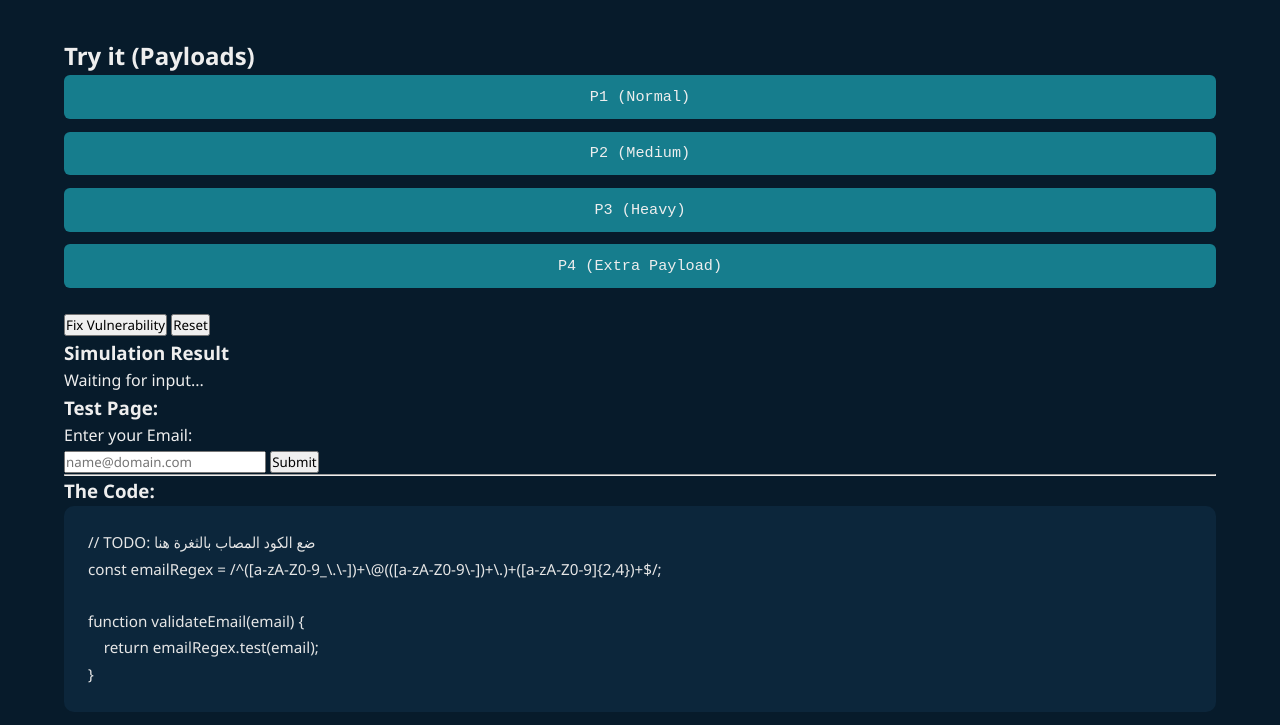
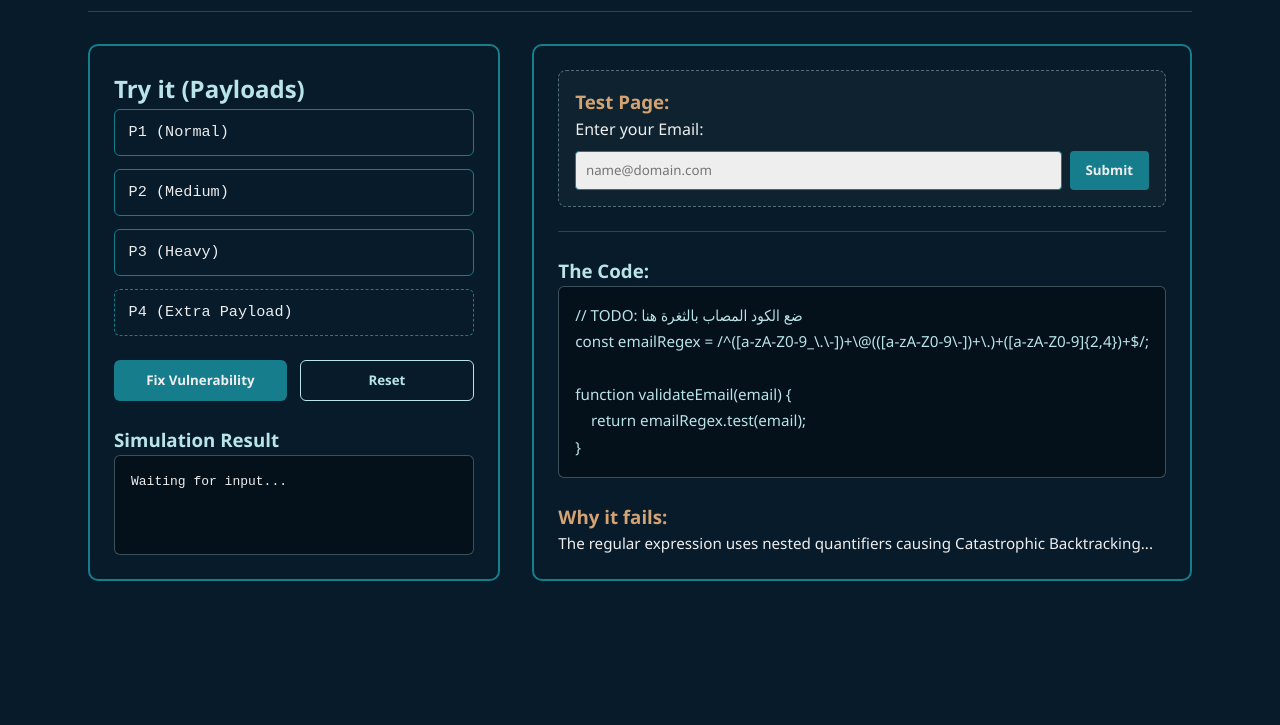
Before and after one commit to sanaalshboul/Final-Project, a plain HTML site: page finle project/lab3.html in a window 1280 px wide. Shown: the part 247-972 px from the top of the page. After the commit the page ends 860 px from the top, so only its background shows below. Drawn offline with Linux system fonts and the light colour scheme.

Commit message:
Update style.css

```diff
--- a/finle project/style.css
+++ b/finle project/style.css
@@ -412,3 +412,77 @@ pre {
         grid-template-columns: 1fr;
     }
 }
+
+/* ================= Lab 3 Custom Layout ================= */
+.lab-container { max-width: 1200px; margin: 2rem auto; padding: 0 1.5rem; }
+.lab-header { margin-bottom: 2rem; border-bottom: 1px solid rgba(185, 228, 232, 0.2); padding-bottom: 1rem; }
+.badge { background-color: #167D8D; color: #EEEEEE; padding: 0.25rem 0.75rem; border-radius: 4px; font-weight: bold; }
+.lab-header h1 { color: #B9E4E8; }
+
+.lab-grid {
+    display: grid;
+    grid-template-columns: 1fr 1fr;
+    gap: 2rem;
+    align-items: start;
+}
+
+/* البوكس الكبير للعمودين */
+.panel {
+    background-color: rgba(7, 27, 43, 0.6);
+    border: 2px solid #167D8D;
+    border-radius: 10px;
+    padding: 1.5rem;
+}
+
+.panel h2, .panel h3 { color: #B9E4E8; margin-top: 0; }
+
+/* أزرار البايلود */
+.payload-buttons { display: flex; flex-direction: column; gap: 0.8rem; margin-bottom: 1.5rem; }
+.payload-btn {
+    background-color: #071B2B; color: #EEEEEE; border: 1px solid #167D8D;
+    padding: 0.85rem; border-radius: 6px; text-align: left; cursor: pointer; transition: 0.2s;
+}
+.payload-btn:hover { background-color: #167D8D; }
+.custom-payload-btn { border-style: dashed; } /* لتمييز الزر الرابع */
+
+.control-actions { display: flex; gap: 0.8rem; margin-bottom: 1.5rem; }
+.fix-btn, .reset-btn { flex: 1; padding: 0.65rem; border: none; border-radius: 6px; cursor: pointer; font-weight: bold;}
+.fix-btn { background-color: #167D8D; color: #EEEEEE; }
+.reset-btn { background-color: transparent; border: 1px solid #B9E4E8; color: #B9E4E8; }
+
+.result-box {
+    background-color: #04101a; border: 1px solid rgba(185, 228, 232, 0.3);
+    border-radius: 6px; padding: 1rem; min-height: 100px; color: #EEEEEE; font-family: monospace;
+}
+
+/* ================= الجهة اليمنى (Test Page & Code) ================= */
+.inner-test-page {
+    background-color: rgba(255, 255, 255, 0.03);
+    border: 1px dashed rgba(185, 228, 232, 0.4);
+    border-radius: 8px;
+    padding: 1rem;
+    margin-bottom: 1.5rem;
+}
+
+.test-page-title { color: #d4a373 !important; /* لون مختلف لتمييزها حسب الرسمة */ }
+
+.test-form label { display: block; color: #EEEEEE; margin-bottom: 0.5rem; }
+.input-group { display: flex; gap: 0.5rem; }
+.input-group input {
+    flex: 1; padding: 0.6rem; border-radius: 4px; border: 1px solid #167D8D;
+    background-color: #EEEEEE; color: #071B2B;
+}
+.submit-btn {
+    background-color: #167D8D; color: #EEEEEE; border: none; padding: 0 1rem;
+    border-radius: 4px; cursor: pointer; font-weight: bold;
+}
+
+.divider { border: 0; height: 1px; background: rgba(185, 228, 232, 0.2); margin: 1.5rem 0; }
+
+.code-box {
+    background-color: #04101a; border: 1px solid rgba(185, 228, 232, 0.3);
+    border-radius: 6px; padding: 1rem; overflow-x: auto; color: #B9E4E8;
+}
+
+.why-fails-title { color: #d4a373 !important; margin-top: 1.5rem !important;}
+.explanation-text { color: #EEEEEE; font-size: 0.95rem; line-height: 1.5; }
```
